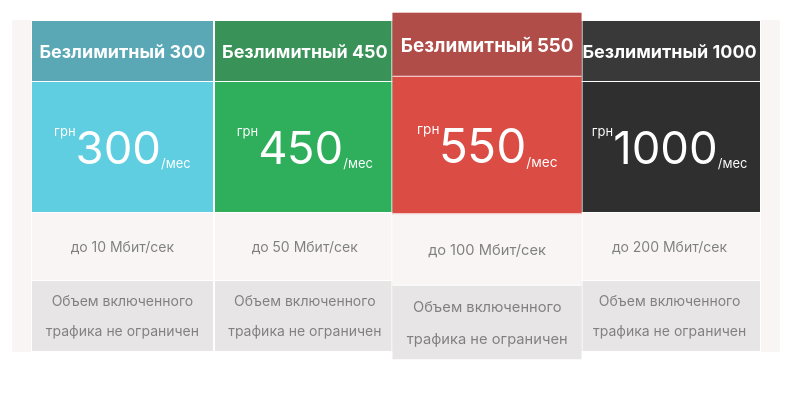
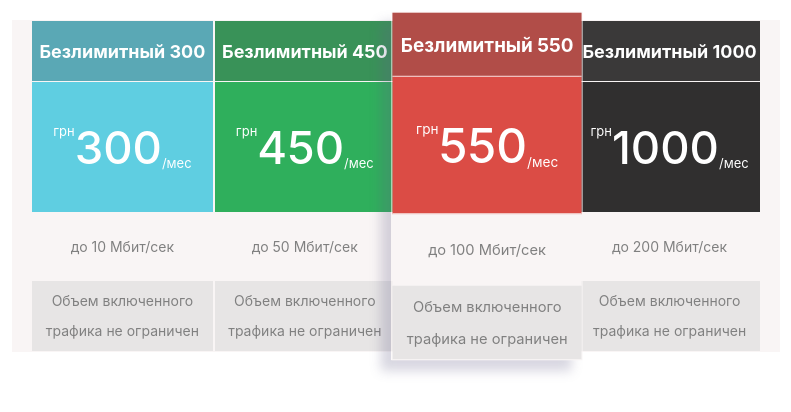
Before and after one commit to VNeskoromnaya/tariffs_react-component, a React (Create React App) app: page / in a window 1280 px wide. Shown: the top 412 px of the page, without its empty margins (244-1035 px from the left). Built offline with nearby package versions, Linux system fonts and the light colour scheme.

Commit message:
update Card.css

```diff
--- a/src/components/Card.css
+++ b/src/components/Card.css
@@ -1,10 +1,10 @@
 .Card {
     border-width: medium;
-    border: 1px solid white;
+    border: 1px solid rgb(249, 245, 245);
 }
 
 .cardTitle {
-    border-bottom: 1px solid #ffffff;
+    border-bottom: 1px solid rgb(249, 245, 245);
 }
 
 .cardTitle-overlay {
@@ -28,7 +28,7 @@
     font-size: 13px;
     text-align: center;
     color: #ffffff;
-    border-bottom: 1px solid #ffffff;
+    border-bottom: 1px solid rgb(249, 245, 245);
 }
 
 .card-lazur .price,
@@ -53,12 +53,13 @@
 
 .price-value {
     font-size: 3.5em;
+    font-weight: 500;
 }
 
 .speed {
     margin: 0;
     padding: 25px 10px;
-    border-bottom: 1px solid #ffffff;
+    border-bottom: 1px solid rgb(249, 245, 245);
     background-color:rgb(249, 245, 245);
     font-size: 14px;
     color: rgb(128, 128, 128);
@@ -75,4 +76,5 @@
 
 .selected {
     transform: scale(1.05);
+    box-shadow: -10px 10px 10px rgb(100 94 137 / 25%);
 }
```
